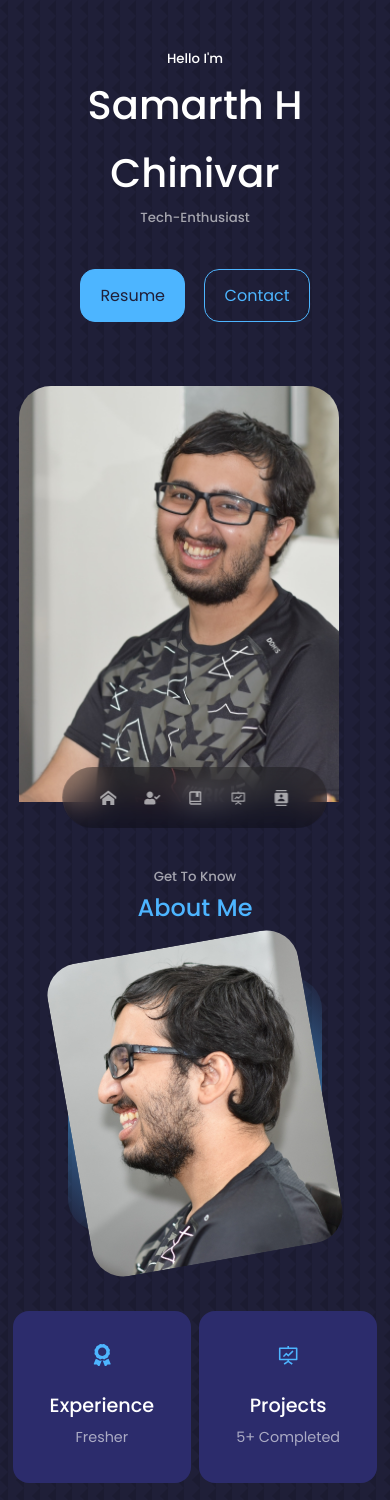
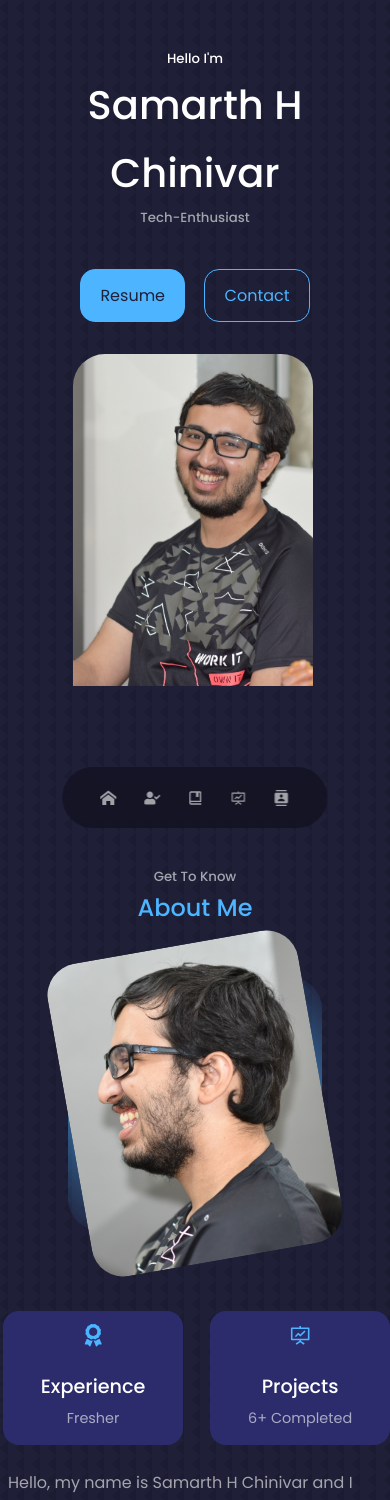
Before and after one commit to SamarthHChinivar/portfolio-website, a React (Create React App) app: page / in a window 390 px wide. Shown: the top 1500 px of the page. Built offline with nearby package versions, Linux system fonts and the light colour scheme; a web font is replaced by a local one.

Commit message:
Structure of Website updated

```diff
--- a/src/components/about/About.jsx
+++ b/src/components/about/About.jsx
@@ -27,11 +27,11 @@ const About = () => {
             <article className='about__card'>
               <AiOutlineFundProjectionScreen className='about__icon'/>
               <h5>Projects</h5>
-              <small>5+ Completed</small>
+              <small>6+ Completed</small>
             </article>
           </div>
 
-          <p>Hello, my name is <span>Samarth H Chinivar</span> and I am based in Bengaluru, India. With a strong foundation in computer science, I have honed my problem-solving and troubleshooting skills while gaining expertise in web technologies such as JavaScript, HTML, and CSS frameworks including Tailwind CSS and Bootstrap, as well as modern frameworks such as React.js and Next.js. My passion lies in creating efficient and user-friendly interfaces with a focus on performance optimization and usability. I am actively seeking an opportunity to contribute my skills to an organization's growth and make a positive impact.</p>
+          <p>Hello, my name is <span>Samarth H Chinivar</span> and I am based in Bengaluru, India. With a strong foundation in computer science, I have honed my problem-solving and troubleshooting skills while gaining expertise in web technologies such as JavaScript, HTML, and CSS frameworks including Tailwind CSS and Bootstrap, as well as modern frameworks such as React.js and Next.js.</p>
 
           <a href="#contact" className='btn btn-primary'>Let's Talk</a>
 
--- a/src/components/about/about.css
+++ b/src/components/about/about.css
@@ -91,10 +91,11 @@
         margin: 1rem auto 5rem;
     }
 
-    .about__cards {
+    .about__card {
         grid-template-columns: 1fr 1fr;
-        gap: 0.5rem;
-        margin: 0 0.8rem;
+        gap: 0.2;
+        padding: 0.8rem;
+        margin-left:0.2rem;
     }
 
     .about__content {
--- a/src/components/header/header.css
+++ b/src/components/header/header.css
@@ -62,9 +62,14 @@ header{
 @media screen and (max-width: 1024px) {
     header{
         height: 70vh;
-
     }
 
+    .me {
+        width: 15rem;
+        height: 25rem;
+        left: calc(50% - 7.5rem);
+        margin-top: 2rem;
+    }
 }
 
 /*  MEDIA QUERIES  */
@@ -79,4 +84,11 @@ header{
     .scroll__down {
         display: none;
     }
+
+    .me {
+        width: 15rem;
+        height: 25rem;
+        left: calc(50% - 7.6rem);
+        margin-top: 2rem;
+    }
 }
--- a/src/components/projects/Projects.jsx
+++ b/src/components/projects/Projects.jsx
@@ -78,7 +78,7 @@ const Projects = () => {
 
                 <div className="portfolio__item-image">
                   {/*image size must be standard for all files */}
-                  <img src={image} alt={title} loading='lazy' height={200} width={900} />
+                  <img src={image} alt={title} loading='lazy' height={180} width={900} />
                   <br/>
                 </div>
 
```
